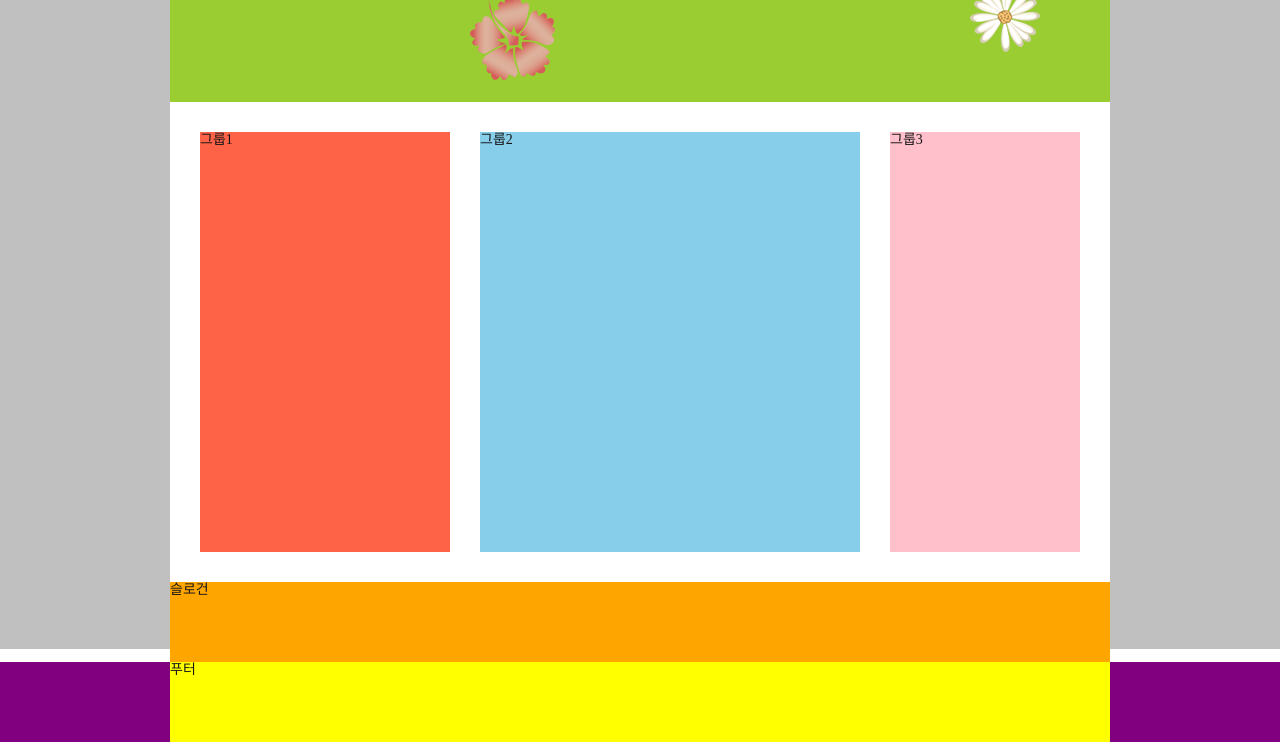
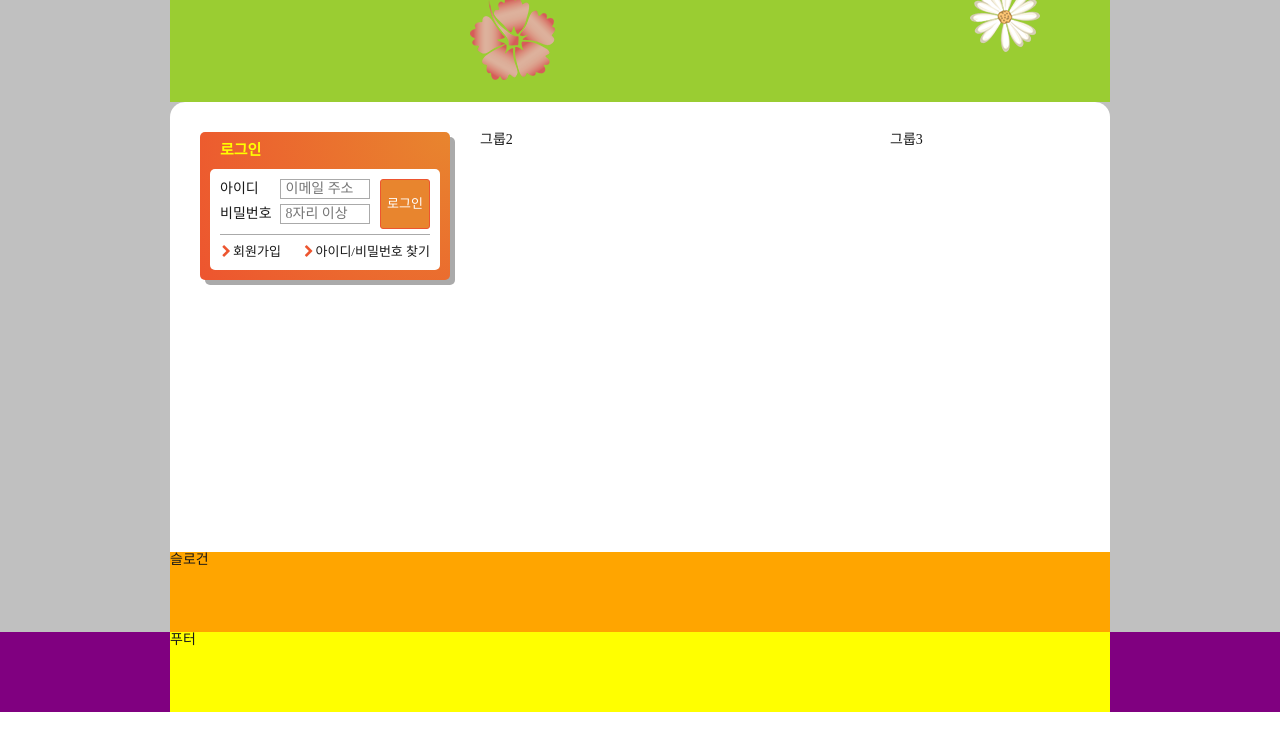
Before and after one commit to angryboo/FDS15, a plain HTML site: page main.html in a window 1280 px wide. Shown: the part 151-893 px from the top of the page. After the commit the page ends 863 px from the top, so only its background shows below. Drawn offline with Linux system fonts and the light colour scheme; a web font is replaced by a local one.

Commit message:
2020-01-23 HTML/CSS

```diff
--- a/css/main.css
+++ b/css/main.css
@@ -6,7 +6,7 @@
     box-sizing: border-box;
 }
 /* 기본 박스 사이징 재설정 */
-.a11y-hidden {
+.a11y-hidden, legend {
     position: absolute;
     width: 1px;
     height: 1px;
@@ -230,7 +230,7 @@ body {
 }
 
 .main {
-    height: 60vh;
+    /* height: 60vh; */
     background-color: #FFF;
     /* padding: 30px 15px; */
     display: flex;
@@ -238,6 +238,9 @@ body {
     justify-content: space-around;
     padding: 30px 15px;
     flex-flow: row wrap;
+    min-height: 450px;
+    padding: 30px 15px;
+    border-radius: 15px 15px 0 0;
 
 }
 .group {
@@ -246,20 +249,116 @@ body {
     margin: 0 15px; */
 }
 .group1 {
-    background-color: tomato;
+
     width: 250px;
 
 }
 
 .group2 {
-    background-color: skyblue;
+
     width: 380px;
 
 }
 
 .group3 {
-    background-color: pink;
     width: 190px;
+}
+
+/* 로그인 */
+.login {
+    background-color: #e8852e;
+    background-image: radial-gradient(circle at right top, #e8852e, #ed552f);
+    border-radius: 5px;
+    padding: 10px;
+    box-shadow: 5px 5px 0 0px #aaa;
+
+}
+.login-heading {
+    margin: 0;
+    font-size: 1.5rem;
+    color: #ff0;
+    text-indent: 10px;
+}
+.login-form {
+    background-color: #fff;
+    border-radius: 5px 5px 0 0;
+
+    margin-top: 10px;
+    padding: 10px 10px 0 10px;
+
+}
+.login-form fieldset{
+    position: relative;
+    border: 0 none;
+    margin: 0;
+    padding: 0;
+    border-bottom: 1px solid #aaa;
+    padding-bottom: 5px;
+
+
+}
+.user-email, .user-pw {
+    /* background-color: burlywood; */
+    margin-bottom: 5px;
+}
+.login-form label {
+    width: 4em;
+    display: inline-block;
+}
+.login-form input {
+    width: 90px;
+    height: 20px;
+    border: 1px solid #aaa;
+    padding: 1px 1px 1px 5px;
+
+}
+/* .user-pw {
+    display: inline-block;
+
+} */
+.btn-login {
+    position: absolute;
+    top: 0;
+    right: 0;
+    width: 50px;
+    height: 50px;
+    border: 1px solid #ed552f;
+    border-radius: 3px;
+    background-color: #e8852e;
+    color: #fff;
+    padding: 0;
+    font-size: 1.3rem;
+    font-weight: 400;
+}
+
+
+/* #userEmail {
+    width: 100px;
+    height: 20px;
+}
+#userPw {
+    width: 100px;
+    height: 20px;
+} */
+.sign {
+    list-style: none;
+    background-color: #fff;
+    border-radius: 0 0 5px 5px;
+    margin: 0;
+    padding-left: 0;
+    display: flex;
+    flex-flow : row nowrap;
+    justify-content: space-between;
+    padding: 2px 10px;
+    font-size: 1.3rem;
+}
+.sign .icon-right-open::before{
+    color: #ed552f;
+    margin: 0;
+}
+.sign a {
+    display: inline-block;
+    padding: 8px 0;
 }
 
 .slogan {
--- a/main.html
+++ b/main.html
@@ -147,7 +147,29 @@
             </div>
         </div>
         <main class="main">
-            <div class="group group1">그룹1</div>
+            <div class="group group1">
+                <section class="login">
+                    <h2 class="login-heading">로그인</h2>
+                    <form action="https://formspree.io/xvokylpq" method="POST" class="login-form">
+                        <fieldset>
+                            <legend>회원 로그인 폼</legend>
+                            <div class="user-email">
+                                <label for="userEmail">아이디</label>
+                                <input name="userEmail" type="email" id="userEmail" required placeholder="이메일 주소">
+                            </div>
+                            <div class="user-pw">
+                                <label for="userPw">비밀번호</label>
+                                <input name="userPwd" type="password" id="userPw" required placeholder="8자리 이상">
+                            </div>
+                            <button class="btn-login" type="submit">로그인</button>
+                        </fieldset>
+                    </form>
+                    <ul class="sign">
+                        <li class="icon-right-open"><a href="#">회원가입</a></li>
+                        <li class="icon-right-open"><a href="#">아이디/비밀번호 찾기</a></li>
+                    </ul>
+                </section>
+            </div>
             <div class="group group2">그룹2</div>
             <div class="group group3">그룹3</div>
             <!-- <div class="clearfix"></div> -->
```
